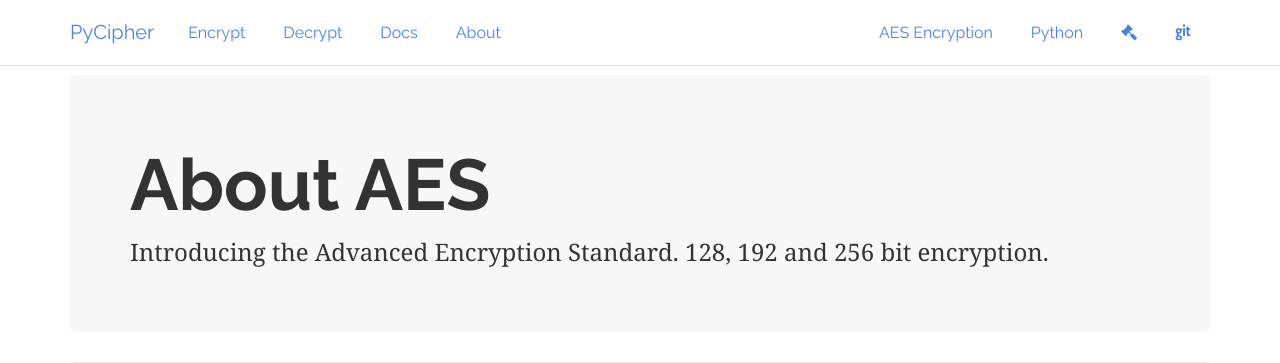
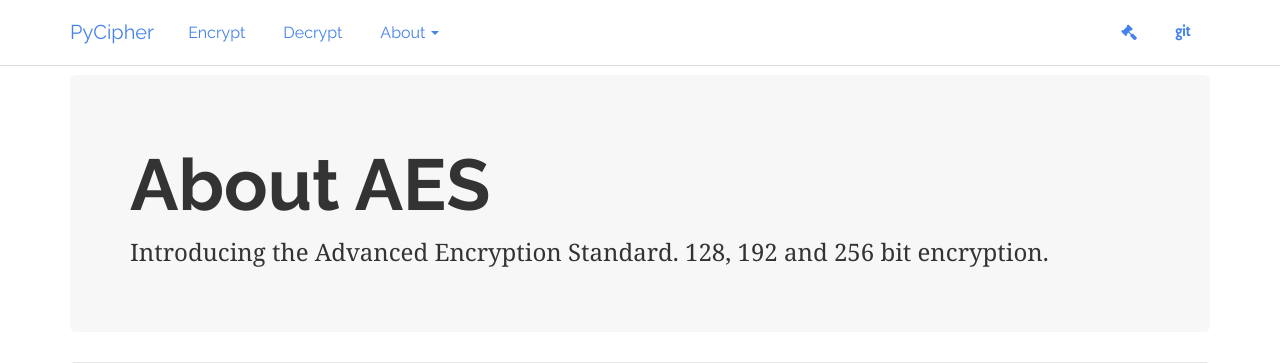
Before and after one commit to craigderington/encrypted, a Flask app: page /aes in a window 1280 px wide. Shown: the top 363 px of the page. Run offline with Flask 2, Linux system fonts and the light colour scheme; some libraries are stand-ins or nearby versions.

Commit message:
Update layout template - new nav header and menu.

```diff
--- a/templates/layout.html
+++ b/templates/layout.html
@@ -33,17 +33,19 @@
                             <li>
                                 <a href="{{ url_for('decrypt') }}">Decrypt</a>
                             </li>
-                            <li>
-                                <a href="{{ url_for('docs') }}">Docs</a>
-                            </li>
-                            <li>
-                                <a href="{{ url_for('about') }}">About</a>
+                            <li class="dropdown">
+                                <a href="#" class="dropdown-toggle" data-toggle="dropdown" role="button" aria-expanded="false">About <span class="caret"></span></a>
+                                    <ul class="dropdown-menu" role="menu">
+                                        <li><a href="{{ url_for('about') }}">About</a></li>
+                                        <li><a href="{{ url_for('docs') }}">Docs</a></li>
+                                        <li><a href="{{ url_for('aes') }}">AES Encryption</a></li>
+                                        <li><a href="http://www.python.org" target="_blank">Python</a></li>
+                                        <li><a href="{{ url_for('tos') }}">Terms of Use</a></li>
+                                    </ul>
                             </li>
                         </ul>
 
                         <ul class="nav navbar-nav navbar-right">
-                            <li><a href="{{ url_for('aes') }}">AES Encryption</a></li>
-                            <li><a href="https://www.python.org" target="_blank">Python</a></li>
                             <li><a href="{{ url_for('tos') }}"><i class="fa fa-legal"></i></a></li>
                             <li><a href="https://github.com/craigderington/pycipher"
                                    target="_blank"
```
